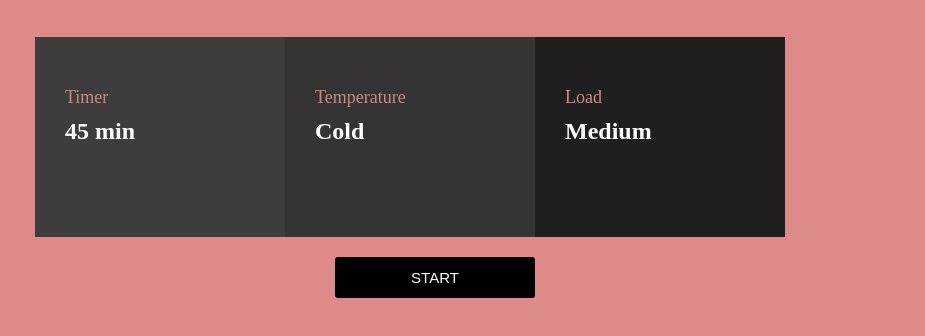
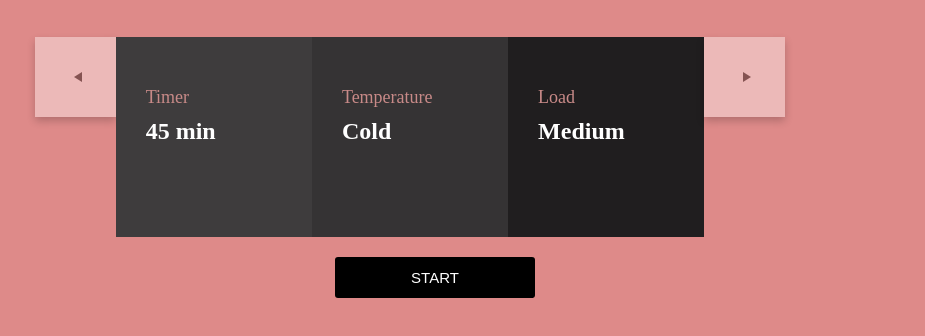
Before and after one commit to Hawa-codes/Loop2-step1, a plain HTML site: page index.html in a window 1280 px wide. Shown: the part 294-630 px from the top of the page, without its empty margins (230-1155 px from the left). Drawn offline with Linux system fonts and the light colour scheme.

Commit message:
Loop2-step1

```diff
--- a/index.html
+++ b/index.html
@@ -18,6 +18,9 @@
         <p>Loads should be under 8 pounds. It is recommended using neutral detergent to prevent<br> damage to the cloth and to improve the washing results</p>
     </div>
     <div class="container">
+        <div class="play-button">
+          <div class="play-icon one"></div>
+        </div>
         <div class="panel-1">
             <p>Timer</p>
             <span>45 min</span>
@@ -30,6 +33,9 @@
             <p>Load</p>
             <span>Medium</span>
         </div>
+        <div class="play-button">
+            <div class="play-icon two"></div>
+        </div>
     </div>
     <div class="start-btn">
         <button>START</button>
--- a/style.css
+++ b/style.css
@@ -100,6 +100,40 @@ body {
     font-weight: bold;
 }
 
+.play-button {
+    width: 120px;
+    height: 80px;
+    background-color: #ecb9b8;
+    border-radius: 0;
+    display: flex;
+    align-items: center;
+    justify-content: center;
+    cursor: pointer;
+    box-shadow: 0 4px 8px rgba(0, 0, 0, 0.2);
+    transition: transform 0.2s ease;
+}
+
+.play-button:hover {
+    transform: scale(1.05);
+    background-color: #ffffff;
+}
+
+.play-icon {
+    width: 0;
+    height: 0;
+    border-top: 5px solid transparent;
+    border-bottom: 5px solid transparent;
+    margin-left: 5px;
+}
+
+.one {
+    border-right: 8px solid #855352;
+}
+
+.two {
+    border-left: 8px solid #855352;
+}
+
 .start-btn {
     display: flex;
     align-items: flex-start;
```
